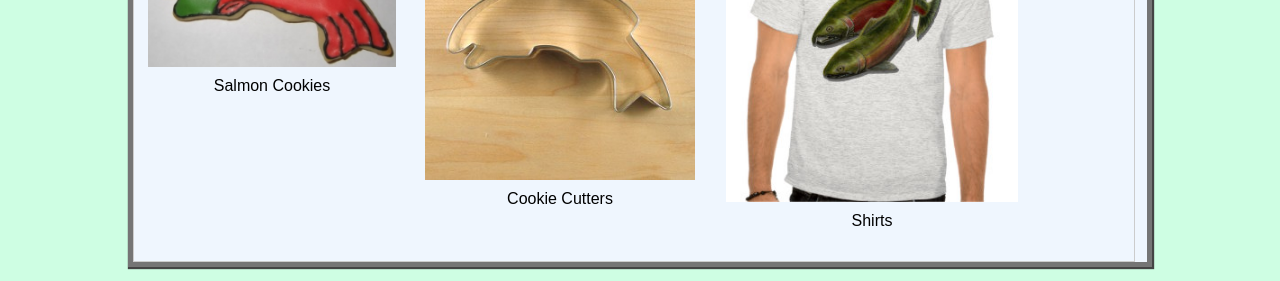
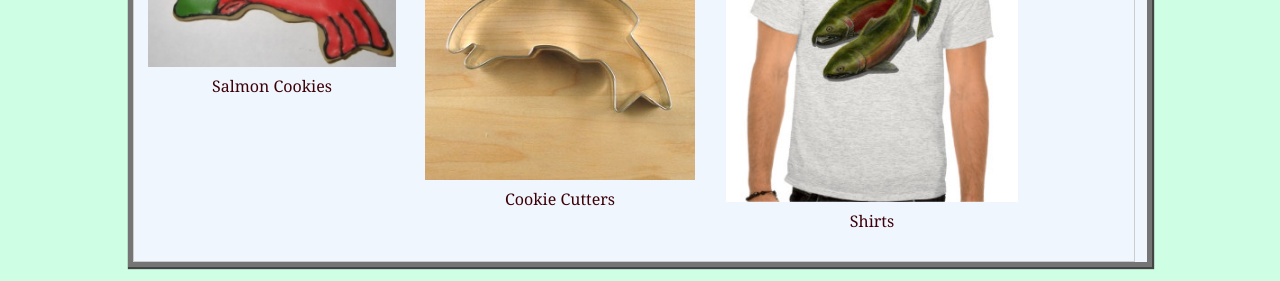
Before and after one commit to ecaoile/cookie-stand, a plain HTML site: page index.html in a window 1280 px wide. Shown: the part 242-523 px from the top of the page. Drawn offline with Linux system fonts and the light colour scheme.

Commit message:
edited some text

```diff
--- a/css/style.css
+++ b/css/style.css
@@ -2,7 +2,7 @@ body {
   background: #CEFEE3;
 }
 
-h1, h2, p {
+h1, h2, p, figcaption {
   color: #3E0008;
   font-family: 'Noto Serif', serif;
 }
```
